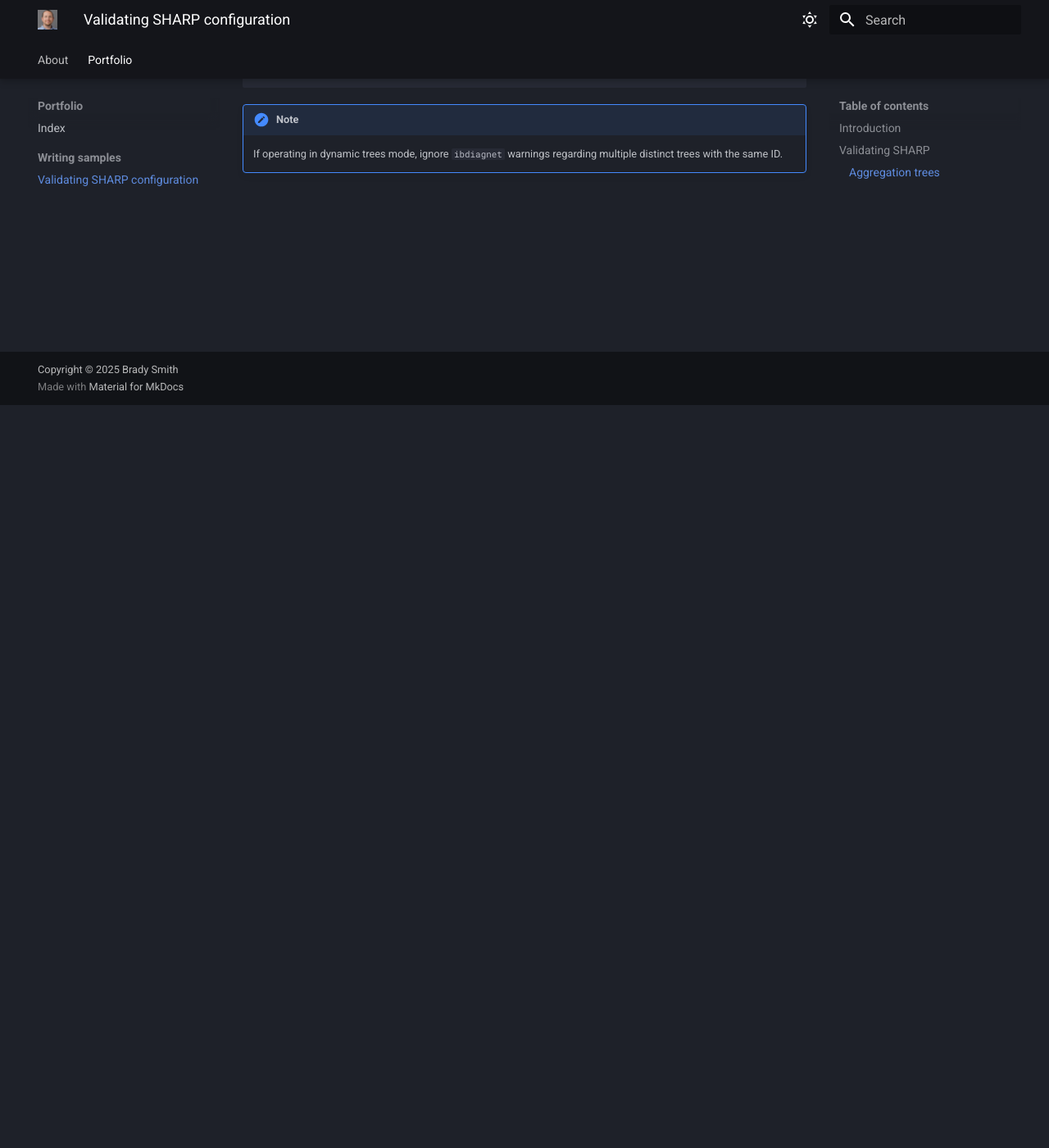
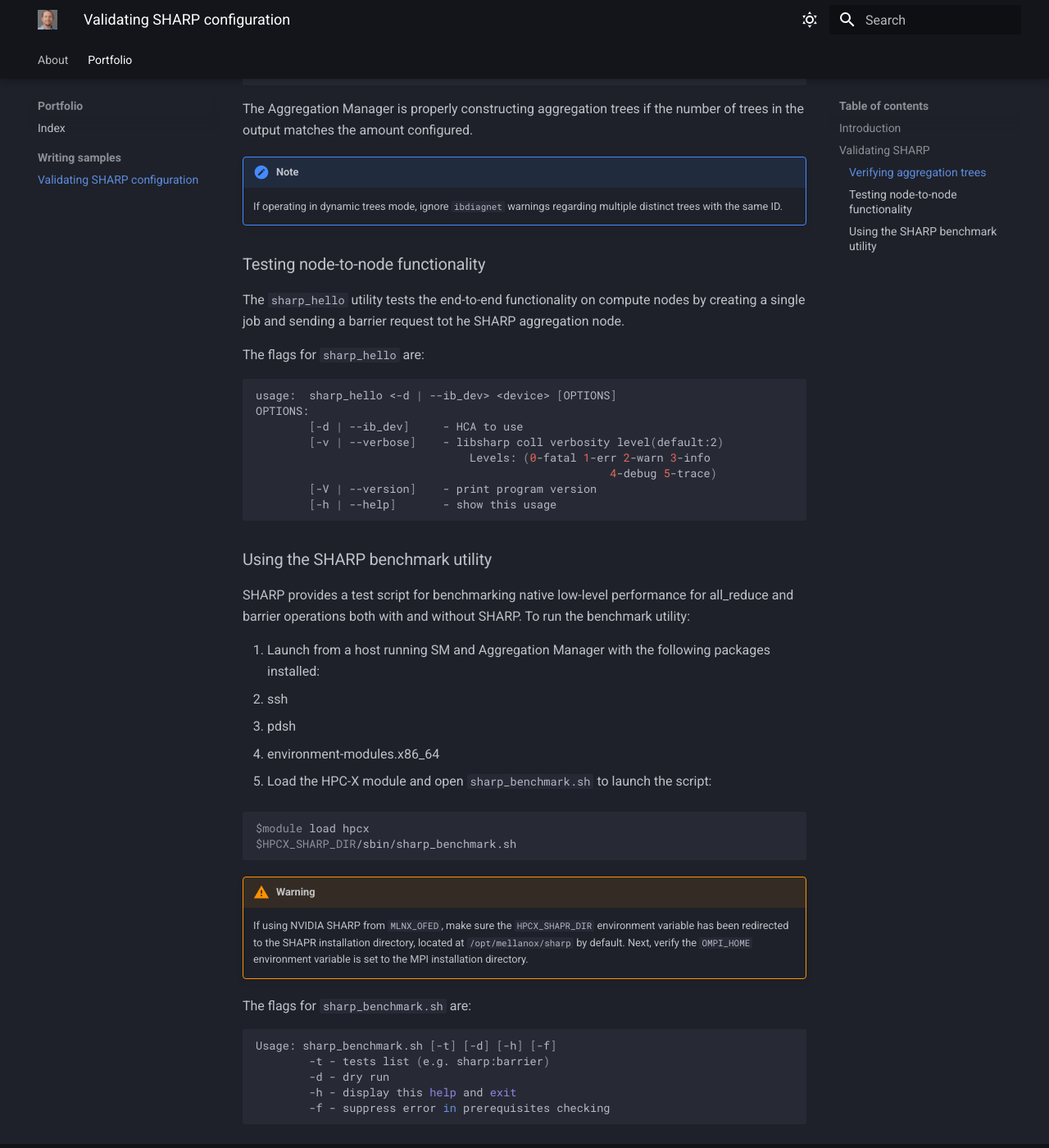
Before and after one commit to brasmi/brasmi.github.io, an MkDocs documentation site: the page built from docs/portfolio/writing-samples/sharp.md, in a window 1280 px wide and 1400 px high, scrolled down 906 px. Shown: the whole window at 82% size. Built offline with MkDocs 1.6.1 and Material for MkDocs 9.7.7, drawn with Linux system fonts in a browser that asks for light colours; some of the changed text lies outside the part shown.

Commit message:
sharp sample

````diff
--- a/docs/portfolio/writing-samples/sharp.md
+++ b/docs/portfolio/writing-samples/sharp.md
@@ -16,7 +16,9 @@ Verifying SHARP configuration requries validating aggregation trees, compute nod
 
 ## Validating SHARP
 
-### Aggregation trees
+### Verifying aggregation trees
+
+To verify aggregation nodes and tree construction:
 
 1. In your terminal, run `ibdiagnet --sharp` to access the aggregation trees diagnostics.
 
@@ -24,12 +26,59 @@ Verifying SHARP configuration requries validating aggregation trees, compute nod
 
 3. Check for errors in the SHARP diagnostics stage by referring to the **fabric summary** table.
 
-4. Verify proper construction of trees by Aggregation Manager by using `grep` to analyze the SHARP diagnostics output file, located in `/var/tmp/ibdiagnet2/ibdiagnet2.sharp` by default. For example:
+4. Use `grep` to count the number of configured aggreations trees in the SHARP diagnostics output file, located in `/var/tmp/ibdiagnet2/ibdiagnet2.sharp` by default. For example:
 
 ```bash
-# Count the number of TreeID instances in the ibdiagnet2 sharp file
 $ cat /var/tmp/ibdiagnet2/ibdiagnet2.sharp | grep -c TreeID 126
 ```
 
+The Aggregation Manager is properly constructing aggregation trees if the number of trees in the output matches the amount configured.
+
 !!! note
     If operating in dynamic trees mode, ignore `ibdiagnet` warnings regarding multiple distinct trees with the same ID.
+
+### Testing node-to-node functionality
+
+The `sharp_hello` utility tests the end-to-end functionality on compute nodes by creating a single job and sending a barrier request tot he SHARP aggregation node.
+
+The flags for `sharp_hello` are:
+
+```bash
+usage:  sharp_hello <-d | --ib_dev> <device> [OPTIONS]
+OPTIONS:
+    	[-d | --ib_dev]  	- HCA to use
+    	[-v | --verbose] 	- libsharp coll verbosity level(default:2)
+                              	Levels: (0-fatal 1-err 2-warn 3-info
+                                                     4-debug 5-trace)
+    	[-V | --version] 	- print program version
+    	[-h | --help]    	- show this usage
+```
+
+### Using the SHARP benchmark utility
+
+SHARP provides a test script for benchmarking native low-level performance for all_reduce and barrier operations both with and without SHARP. To run the benchmark utility:
+
+1. Launch from a host running SM and Aggregation Manager with the following packages installed:
+  * ssh
+  * pdsh
+  * environment-modules.x86_64
+
+2. Load the HPC-X module and open `sharp_benchmark.sh` to launch the script:
+
+```bash
+$module load hpcx
+$HPCX_SHARP_DIR/sbin/sharp_benchmark.sh
+```
+
+!!! warning
+    If using NVIDIA SHARP from `MLNX_OFED`, make sure the `HPCX_SHAPR_DIR` environment variable has been redirected to the SHAPR installation directory, located at `/opt/mellanox/sharp` by default. Next, verify the `OMPI_HOME` environment variable is set to the MPI installation directory.
+
+The flags for `sharp_benchmark.sh` are:
+
+```bash
+Usage: sharp_benchmark.sh [-t] [-d] [-h] [-f]
+    	-t - tests list (e.g. sharp:barrier)
+    	-d - dry run
+    	-h - display this help and exit
+    	-f - suppress error in prerequisites checking
+```
````
